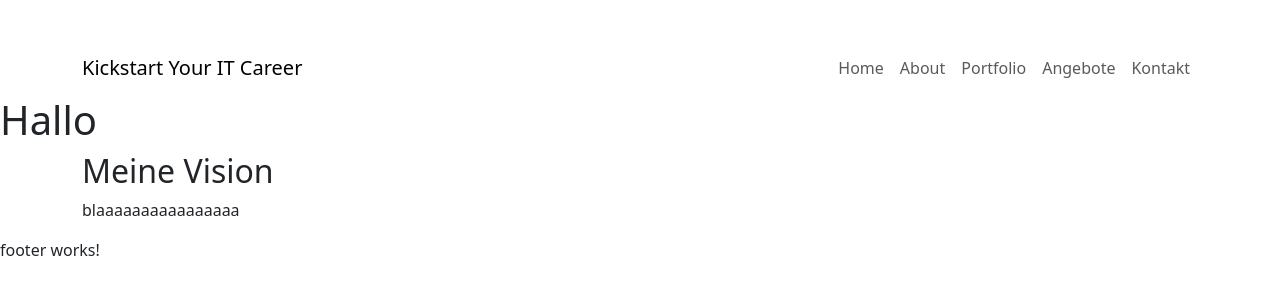
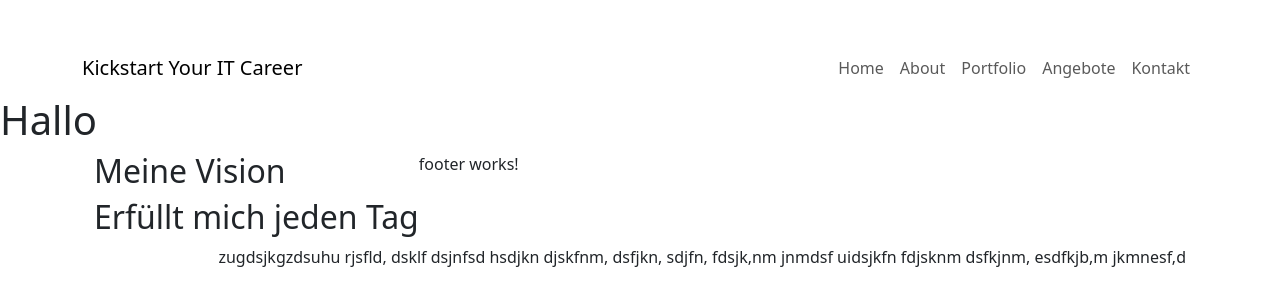
Before and after one commit to ilumary/kyitc-webpage, an Angular app: page / in a window 1280 px wide. Shown: the top 306 px of the page. Built offline with nearby package versions, Linux system fonts and the light colour scheme.

Commit message:
new vision component style

```diff
--- a/src/app/pagecomponents/vision/vision.component.html
+++ b/src/app/pagecomponents/vision/vision.component.html
@@ -1,4 +1,15 @@
 <div class="container">
-  <h2>Meine Vision</h2>
-  <p>blaaaaaaaaaaaaaaaa<p>
+  <div class="container">
+    <div class="float-start">
+      <h2>Meine Vision</h2>
+      <h2>Erfüllt mich jeden Tag</h2>
+    </div>
+  </div>
+  <div class="container">
+    <div class="float-end">
+      <html>
+      zugdsjkgzdsuhu rjsfld, dsklf dsjnfsd hsdjkn djskfnm, dsfjkn, sdjfn, fdsjk,nm jnmdsf uidsjkfn fdjsknm dsfkjnm, esdfkjb,m jkmnesf,d
+      </html>
+    </div>
+  </div>
 </div>
```
